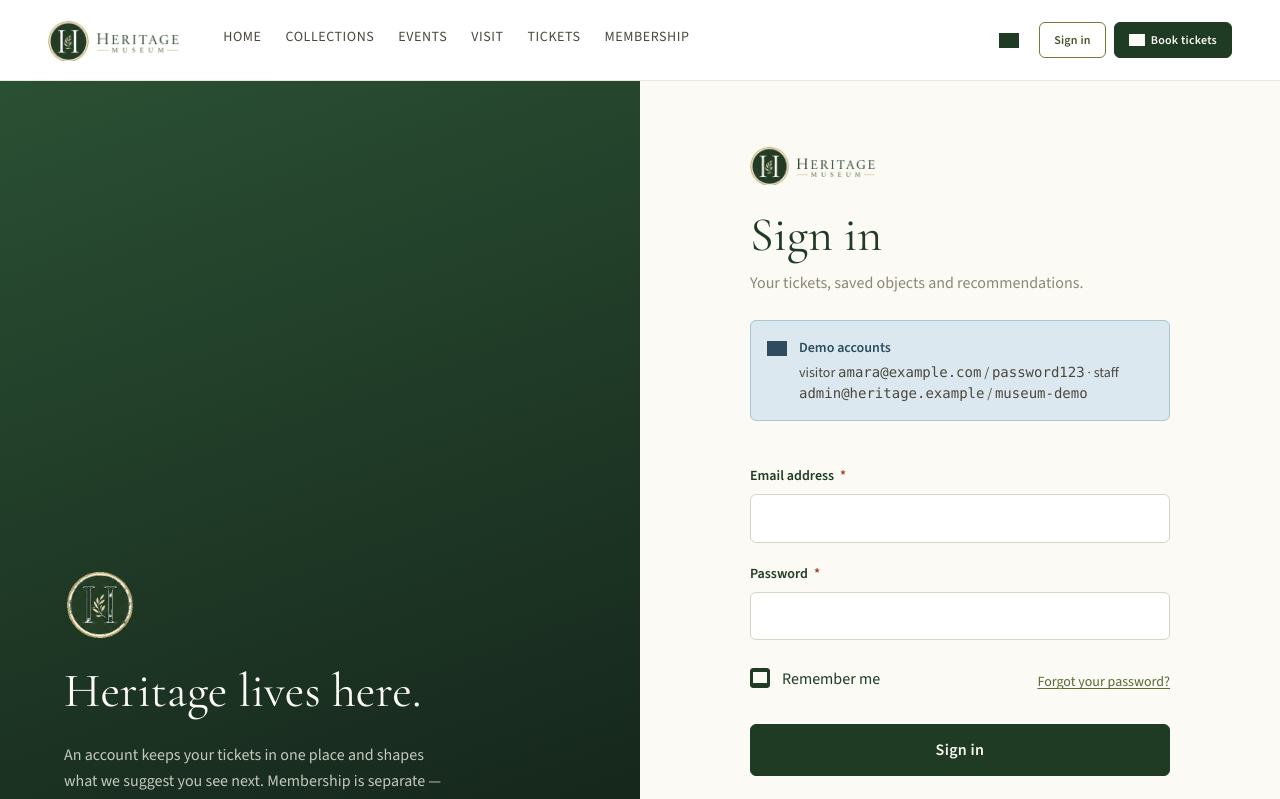
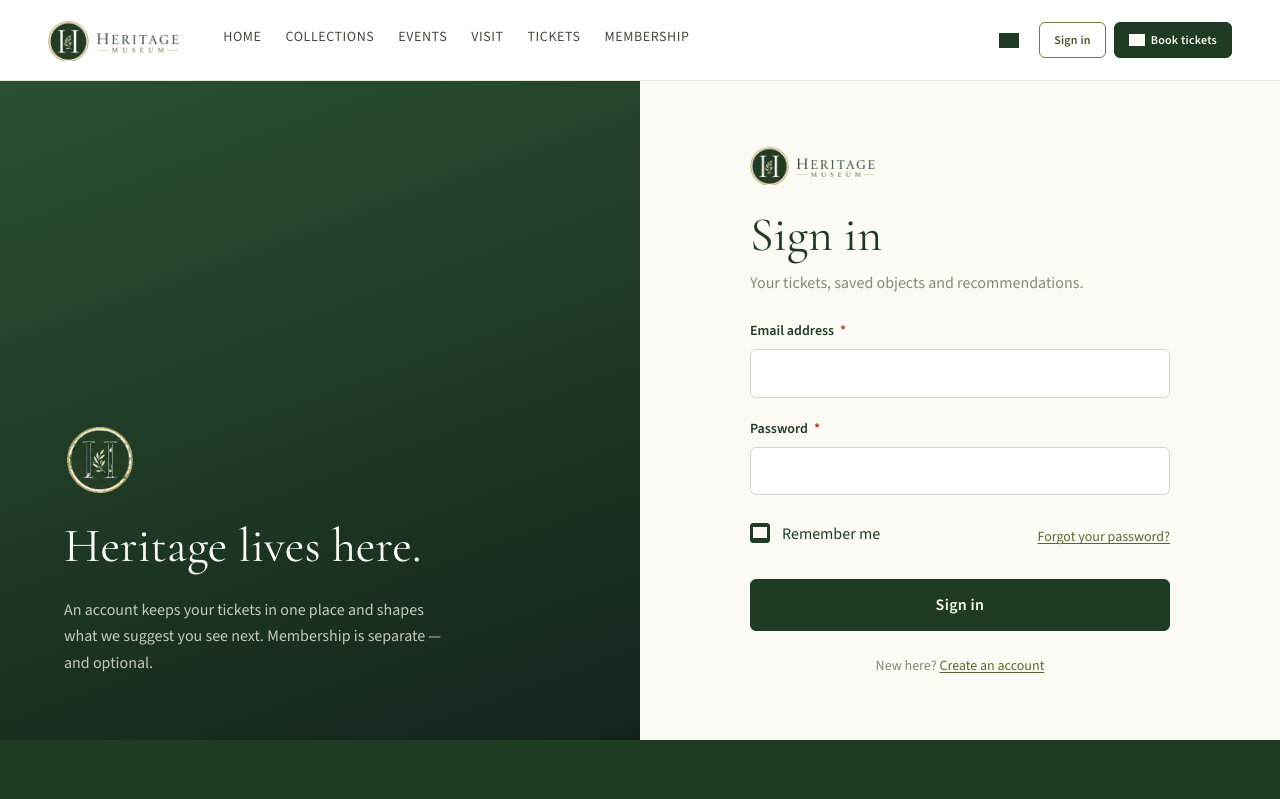
Before and after one commit to RazaSyed12/Museum-Management-System, a Next.js app in the folder frontend/: page /sign-in in a window 1280 px wide. Shown: the top 799 px of the page. Built offline with nearby package versions, Linux system fonts and the light colour scheme; grey boxes are pictures that could not be loaded.

Commit message:
Remove the stale demo-account hint from the sign-in page
Neither credential works now that auth is real-backed.

```diff
--- a/frontend/src/components/account/SignInScreen.tsx
+++ b/frontend/src/components/account/SignInScreen.tsx
@@ -51,10 +51,6 @@ export function SignInScreen() {
         </p>
       }
     >
-      <Alert tone="info" title="Demo accounts" className="mb-5">
-        visitor <code>amara@example.com</code> / <code>password123</code> · staff{' '}
-        <code>admin@heritage.example</code> / <code>museum-demo</code>
-      </Alert>
       {error && (
         <Alert tone="danger" title="We couldn't sign you in" className="mb-5">
           {error}
```
